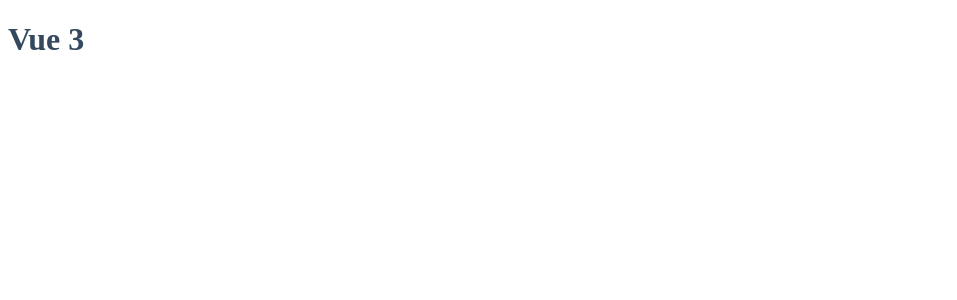
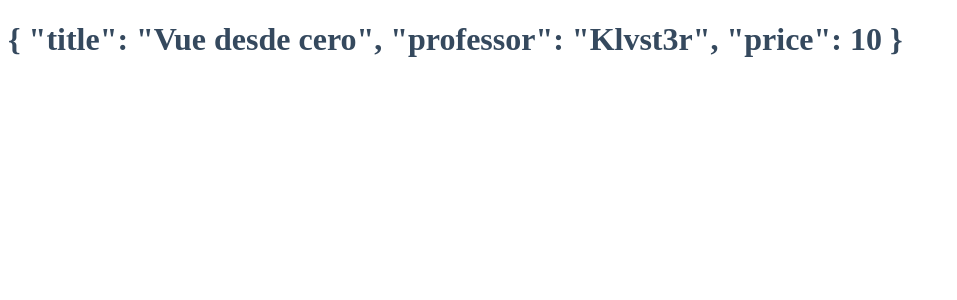
Before and after one commit to Klvst3r/vue3, a Vue app: page / in a window 1280 px wide. Shown: the top 300 px of the page, without its empty margins (0-957 px from the left). Built offline with nearby package versions, Linux system fonts and the light colour scheme.

Commit message:
11. Envia de una varaible al componente - JSON

```diff
--- a/src/App.vue
+++ b/src/App.vue
@@ -10,7 +10,7 @@ let course = {
 </script>
 
 <template>
-  <DetailCourse course="Vue 3" />
+  <DetailCourse :course="course" />
 </template>
 <!-- h1 { color: #35495e; } -->
 <style scoped></style>
```
